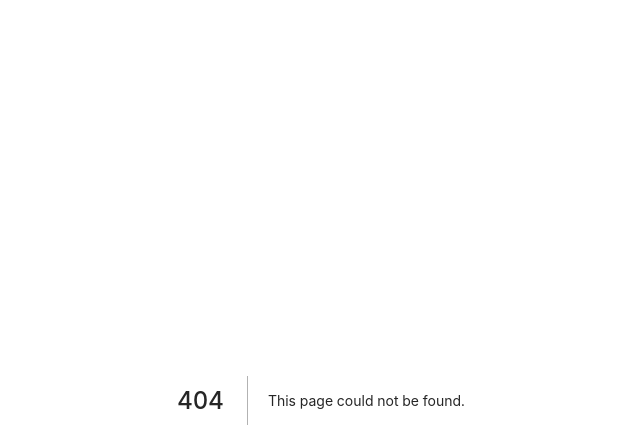
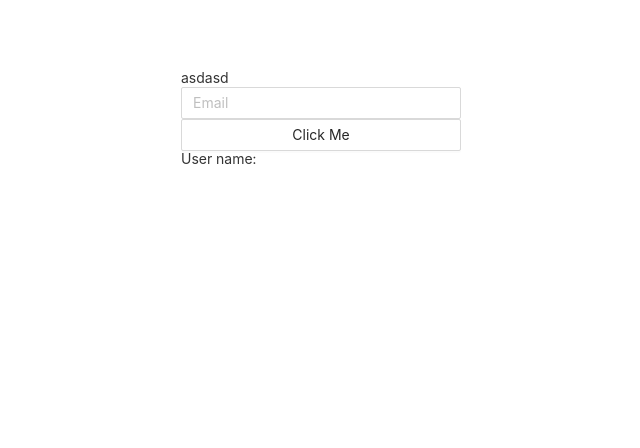
Before and after one commit to flapflapio/machinist-ui, a Next.js app: page /signup in a window 1280 px wide. Before the commit this address had no page. Shown: the top 448 px of the page, without its empty margins (319-959 px from the left). Built offline with nearby package versions, Linux system fonts and the light colour scheme; a web font is replaced by a local one.

Commit message:
Example of how to do routing for Ian

```diff
--- a/pages/index.tsx
+++ b/pages/index.tsx
@@ -1,5 +1 @@
-import App from "../src/components/App";
-
-const Home = (): JSX.Element => <App />;
-
-export default Home;
+export { default } from "../src/components/App";
--- a/pages/login.tsx
+++ b/pages/login.tsx
@@ -1,5 +1 @@
-import { Login } from "../src/components/auth/login";
-
-// const LoginPage = (): JSX.Element => <Login />;
-
-export default Login;
+export { Login as default } from "../src/components/auth/login";
--- /dev/null
+++ b/pages/signup.tsx
@@ -0,0 +1 @@
+export { SignupUp as default } from "../src/components/auth/signup/signup";
--- /dev/null
+++ b/src/components/auth/signup/signup.tsx
@@ -0,0 +1,22 @@
+import { Button, Input } from "antd";
+import styled from "styled-components";
+import { SignupModal } from "./signupmodal";
+
+const Root = styled.div`
+  display: flex;
+  flex-direction: column;
+  width: 20em;
+  margin: auto;
+  margin-top: 5em;
+`;
+
+const SignupUp = (): JSX.Element => (
+  <Root>
+    asdasd
+    <Input placeholder="Email" />
+    <Button>Click Me</Button>
+    <SignupModal />
+  </Root>
+);
+
+export { SignupUp };
--- /dev/null
+++ b/src/components/auth/signup/signupmodal.tsx
@@ -0,0 +1,3 @@
+const SignupModal = (): JSX.Element => <div>User name: </div>;
+
+export { SignupModal };
```
